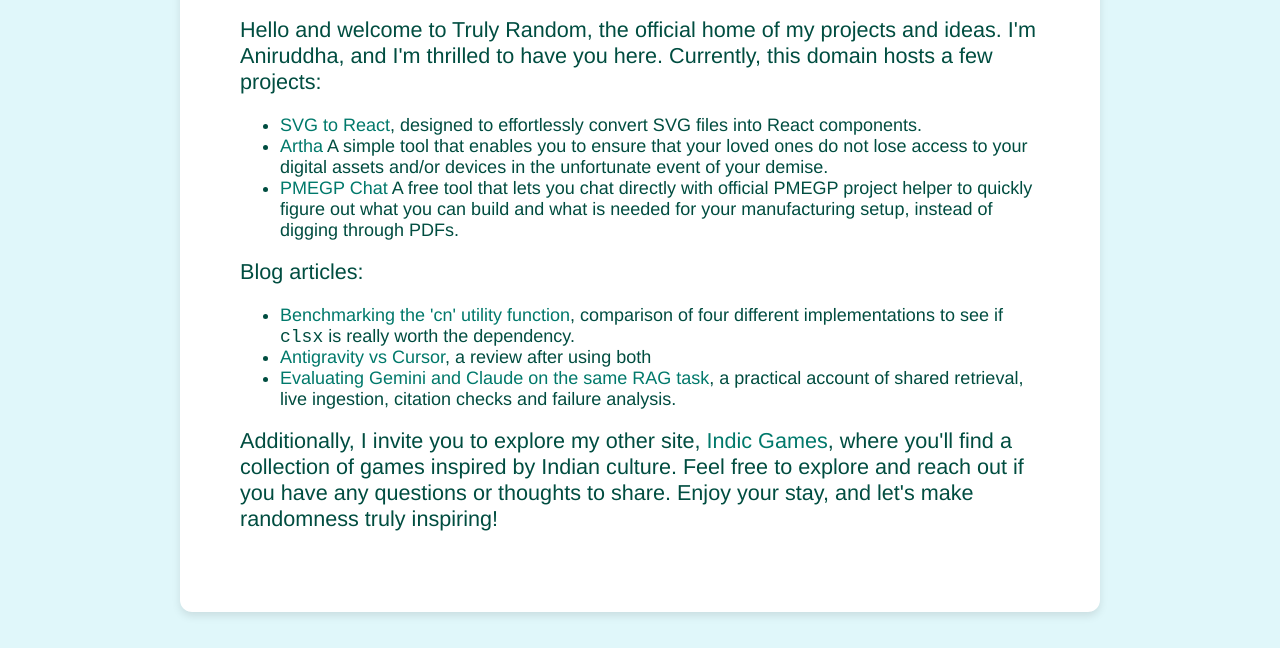
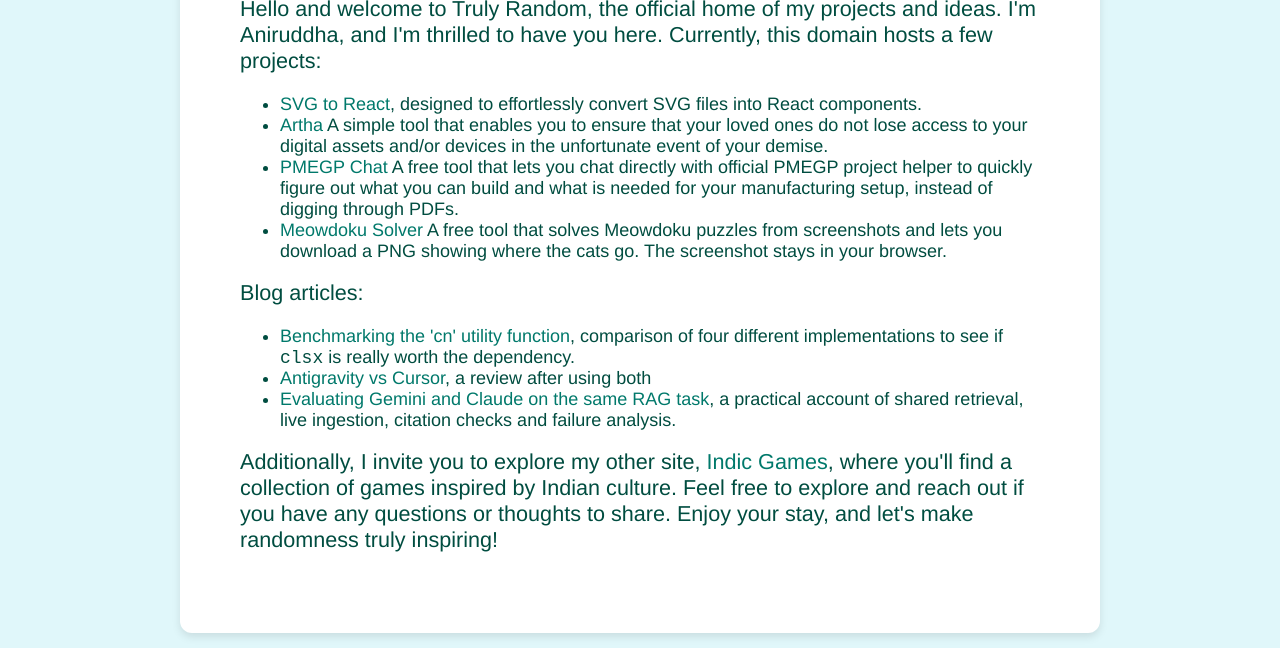
Before and after one commit to Aniganesh/truly-random, a plain HTML site: page index.html in a window 1280 px wide. Shown: the part 152-800 px from the top of the page. Drawn offline with Linux system fonts and the light colour scheme.

Commit message:
Add Meowdoku Solver to homepage projects

```diff
--- a/index.html
+++ b/index.html
@@ -67,6 +67,8 @@
 				<li><a href="https://pmegp.trulyrandom.in">PMEGP Chat</a> A free tool that lets you chat directly with official PMEGP
 					project helper to quickly figure out what you can build and what is needed for your manufacturing setup, instead of
 					digging through PDFs.</li>
+				<li><a href="https://meowdoku.trulyrandom.in/">Meowdoku Solver</a> A free tool that solves Meowdoku puzzles from
+					screenshots and lets you download a PNG showing where the cats go. The screenshot stays in your browser.</li>
 			</ul>
 			<p>Blog articles:</p>
 			<ul>
```
